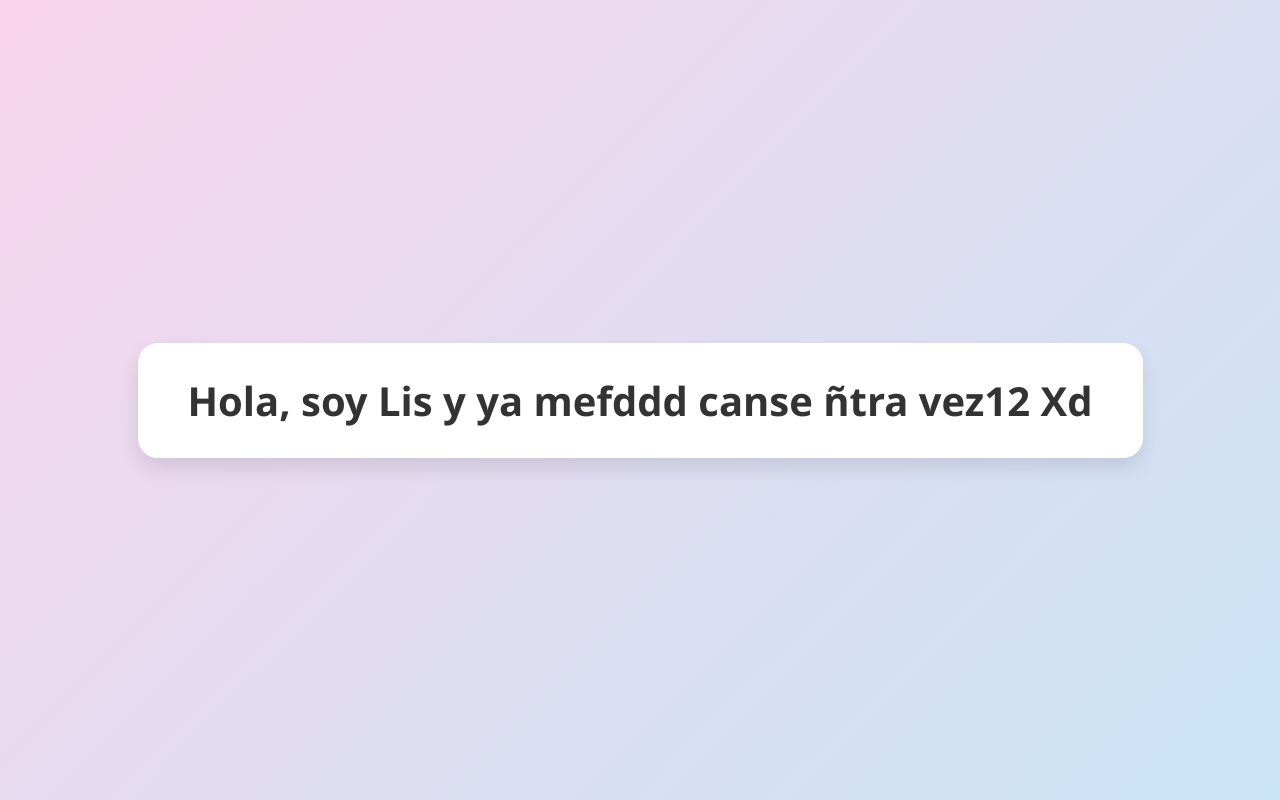
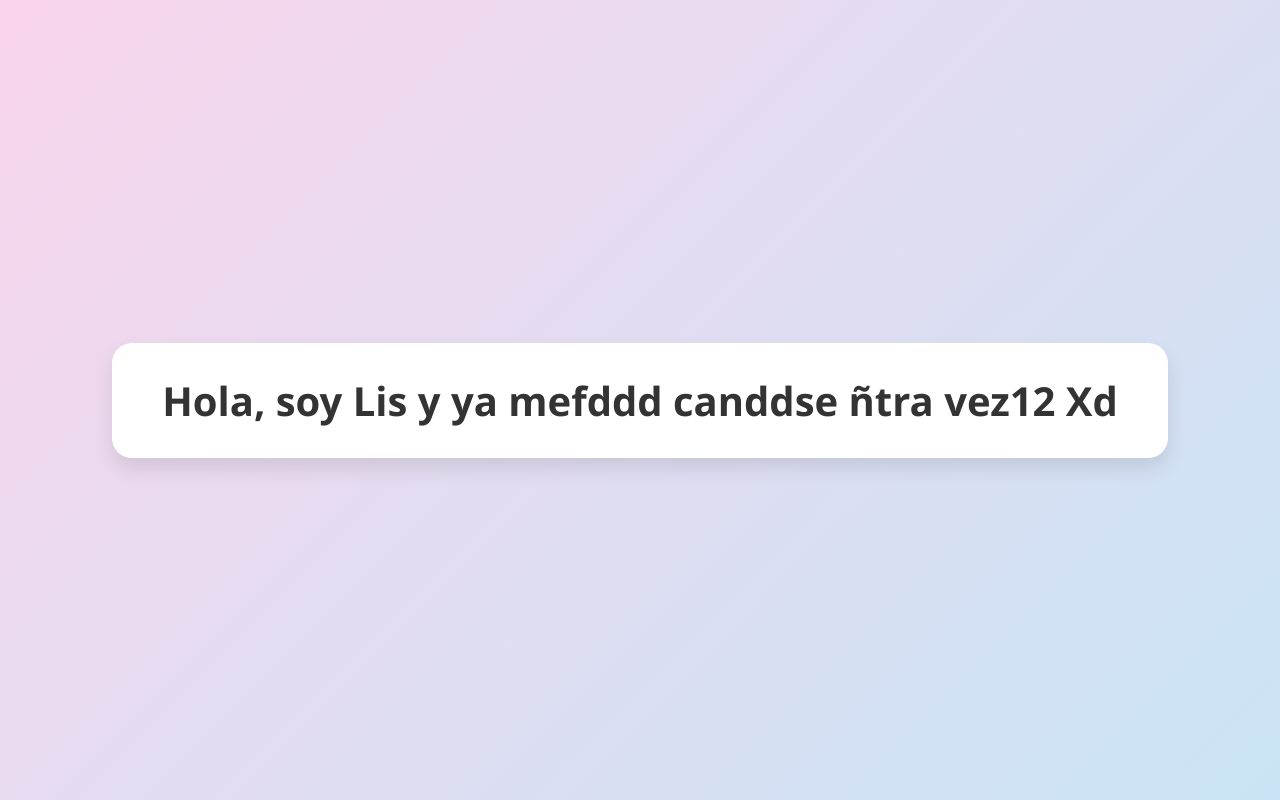
Before and after one commit to epgarzonr10/Railway, a website: page index.html in a window 1280 px wide. Drawn offline with Linux system fonts and the light colour scheme.

```diff
--- a/index.html
+++ b/index.html
@@ -7,6 +7,6 @@
   <link rel="stylesheet" href="styles.css" />
 </head>
 <body>
-  <h1>Hola, soy Lis y ya mefddd canse ñtra vez12 Xd</h1>
+  <h1>Hola, soy Lis y ya mefddd canddse ñtra vez12 Xd</h1>
 </body>
 </html>
```
